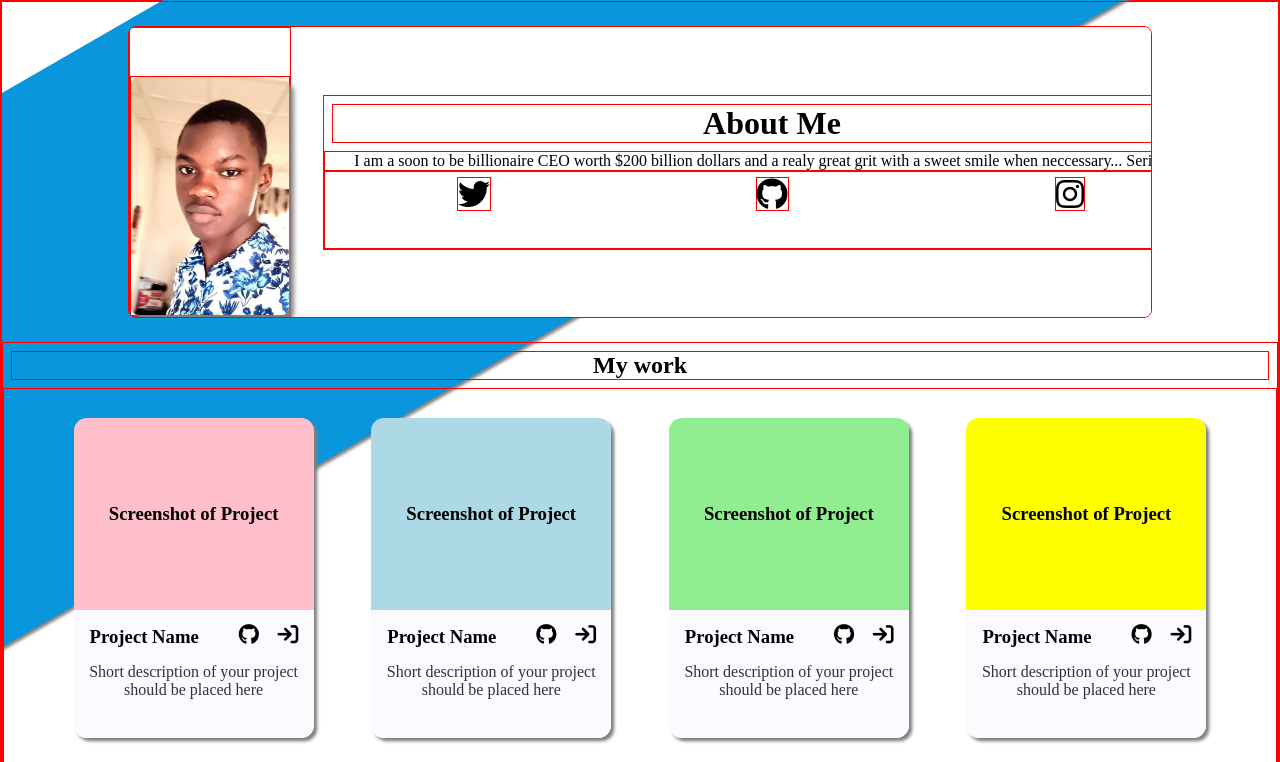
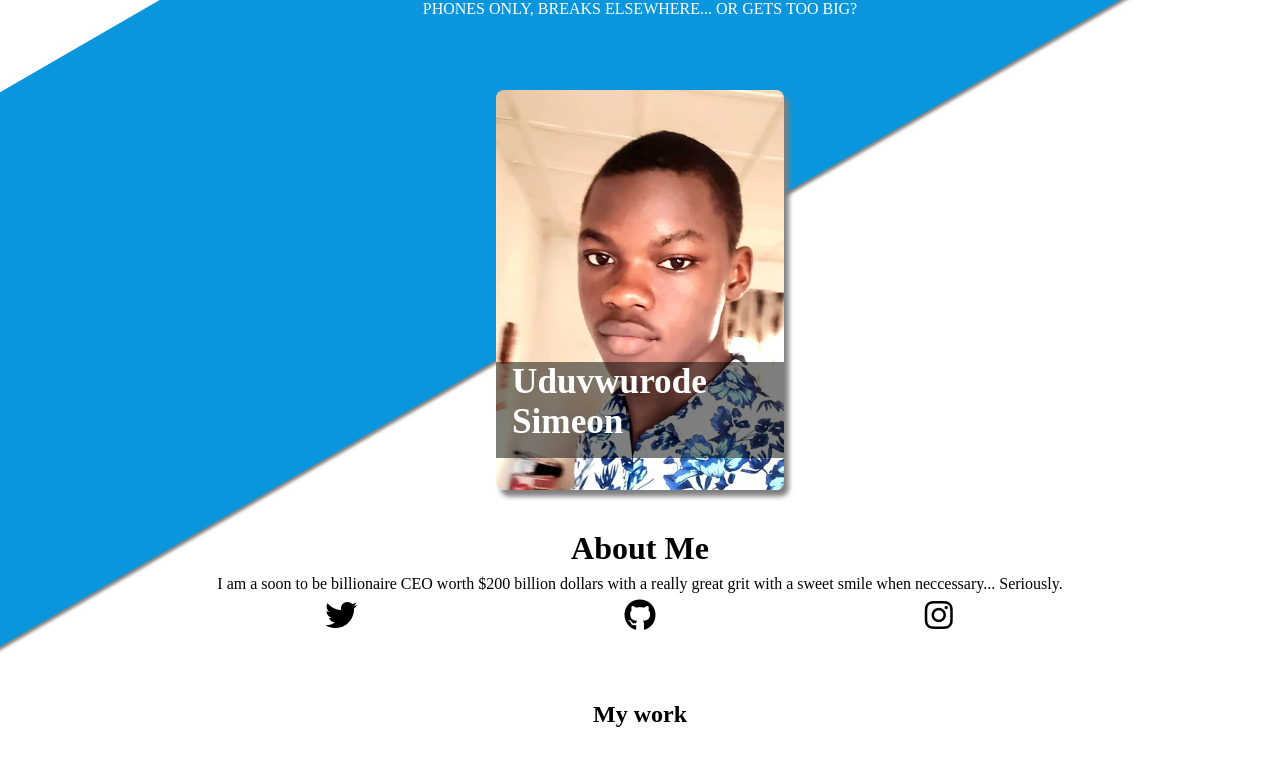
Before and after one commit to simeon-dev1/homepage, a plain HTML site: page index.html in a window 1280 px wide. Shown: the top 762 px of the page. Drawn offline with Linux system fonts and the light colour scheme; a script that the page names is missing.

Commit message:
I am done as far as i am concerned

```diff
--- a/index.html
+++ b/index.html
@@ -2,31 +2,32 @@
 <html lang="en">
   <head>
     <meta charset="UTF-8" />
-    <meta name="viewport" content="width=500px, initial-scale=1.0" />
+    <meta name="viewport" content="width=device-width, initial-scale=1.0" />
     <title>Homepage Attempt</title>
-    <link rel="stylesheet" href="https://cdnjs.cloudflare.com/ajax/libs/font-awesome/6.0.0-beta3/css/all.min.css">
+    <link
+      rel="stylesheet"
+      href="https://cdnjs.cloudflare.com/ajax/libs/font-awesome/6.0.0-beta3/css/all.min.css"
+    />
     <script src="https://cdn.jsdelivr.net/npm/eruda"></script>
-    <script>
-      eruda.init();
-    </script>
-    <link rel="stylesheet" href="styles.css?v=4" />
+    <link rel="stylesheet" href="styles.css?v=5" />
     <script src="index.js?v=5" defer></script>
   </head>
   <body>
+    <p style="color: white">PHONES ONLY, BREAKS ELSEWHERE... OR GETS TOO BIG?</p>
     <div class="about">
       <header>
         <div class="hero-photo">
-        <img src="./images/me3.jpg" alt="My photo">
+          <img src="./images/me3.jpg" alt="My photo" />
           <div class="image-name">
-        	<p><span>Uduvwurode Simeon</p>
+            <p>Uduvwurode Simeon</p>
           </div>
         </div>
       </header>
       <div class="about-card">
         <h1>About Me</h1>
         <p>
-        I am a soon to be billionaire CEO worth $200 billion dollars and a realy great grit with a
-        sweet smile when neccessary... Seriously.
+          I am a soon to be billionaire CEO worth $200 billion dollars with a really great grit with
+          a sweet smile when neccessary... Seriously.
         </p>
         <div class="about-icons">
           <button><i class="fa-brands fa-twitter"></i></button>
@@ -37,9 +38,7 @@
     </div>
     <section class="work-card-div">
       <h1>My work</h1>
-      <div class="work-cards">
-
-      </div>
+      <div class="work-cards"></div>
     </section>
     <footer>
       <div class="footer-top">
--- a/styles.css
+++ b/styles.css
@@ -16,12 +16,6 @@
   display: flex;
   flex-direction: column;
   margin: 0;
-}
-
-@media (min-width: 900px) {
-	* {
-		border: 1px solid blue;
-	}
 }
 
 body::before {
@@ -211,25 +205,3 @@
     transform: translate(-50%, -50%);
   }
 }
-
-@media (min-width: 500px) {
-	* {
-		border: 1px solid red;
-	}
-
-	.about {
-		background-color: white;
-		flex-direction: row;
-		width: 80vw;
-		overflow: auto;
-		& .hero-photo {
-			width: 10rem;
-			height: 15rem;
-		}
-
-		img {
-			float: left;
-			border: 7rem;
-		}
-	}
-}
```
Also changed, not shown: index.js (+7 -7 lines). Lines whose indentation alone changed are shown as unchanged.
